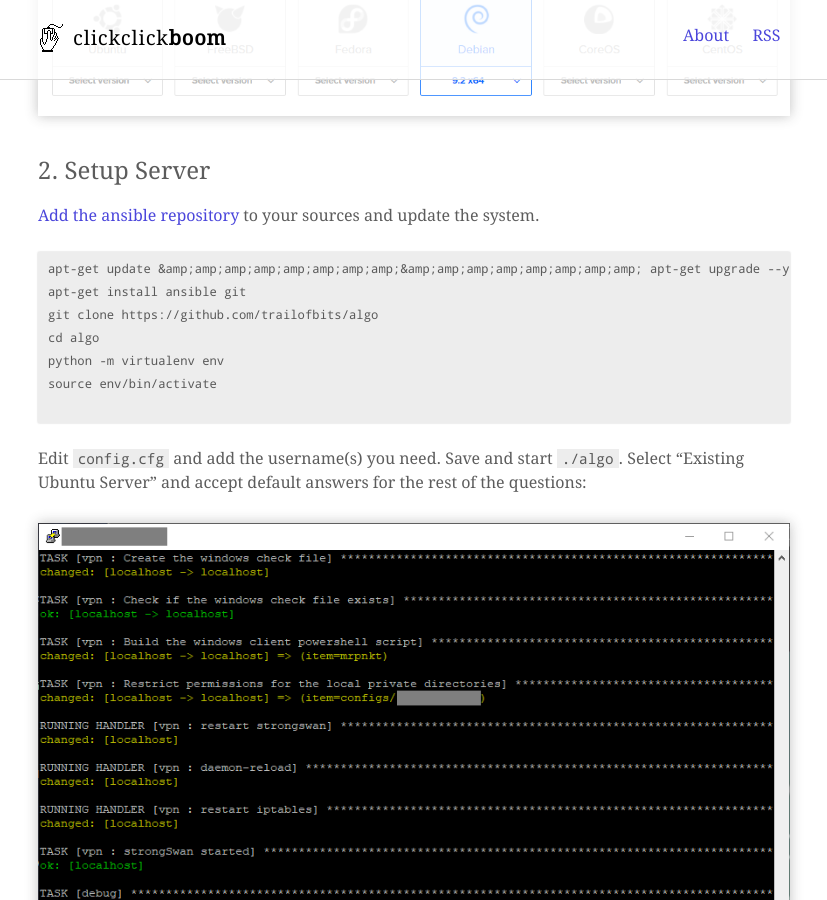
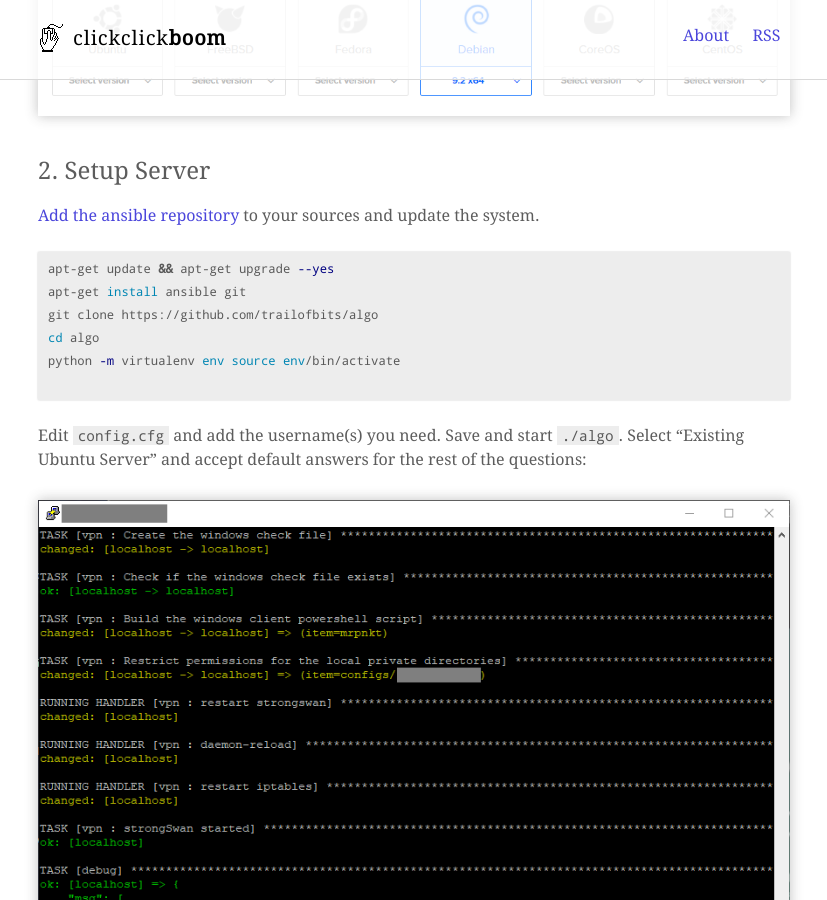
Before and after one commit to mrpnkt/mrpnkt.github.io, a Jekyll site: the page built from _posts/2017-10-23-setup-algovpn-in-windows-10.md, in a window 1280 px wide and 900 px high, scrolled down 1537 px. Shown: the whole window, without its empty margins (226-1053 px from the left). Built offline with Jekyll 4.4.1, drawn with Linux system fonts in a browser that asks for light colours.

Commit message:
Update 2017-10-23-setup-algovpn-in-windows-10.md

`````diff
--- a/_posts/2017-10-23-setup-algovpn-in-windows-10.md
+++ b/_posts/2017-10-23-setup-algovpn-in-windows-10.md
@@ -58,8 +58,8 @@ Choose an operating system, datacenter location and hostname:
 
 [Add the ansible repository](http://docs.ansible.com/ansible/latest/intro_installation.html#latest-releases-via-apt-debian) to your sources and update the system.
 
-```
-apt-get update &amp;amp;amp;amp;amp;amp;amp;amp;&amp;amp;amp;amp;amp;amp;amp;amp; apt-get upgrade --yes
+```bash
+apt-get update && apt-get upgrade --yes
 apt-get install ansible git
 git clone https://github.com/trailofbits/algo
 cd algo
@@ -94,7 +94,9 @@ Set Execution-Policy to unrestricted (don't forget to set it back to restricted
 
 ...and run the following command as Administrator to configure the VPN connection:
 
-`powershell -ExecutionPolicy ByPass -File windows_{username}.ps1 Add`
+````powershell
+powershell -ExecutionPolicy ByPass -File windows_{username}.ps1 Add
+```
 
 ![]({{ site.baseurl }}/forestryio/images/2017-10-18%2013_17_22-Administrador_%20Windows%20PowerShell.png)
 
`````
